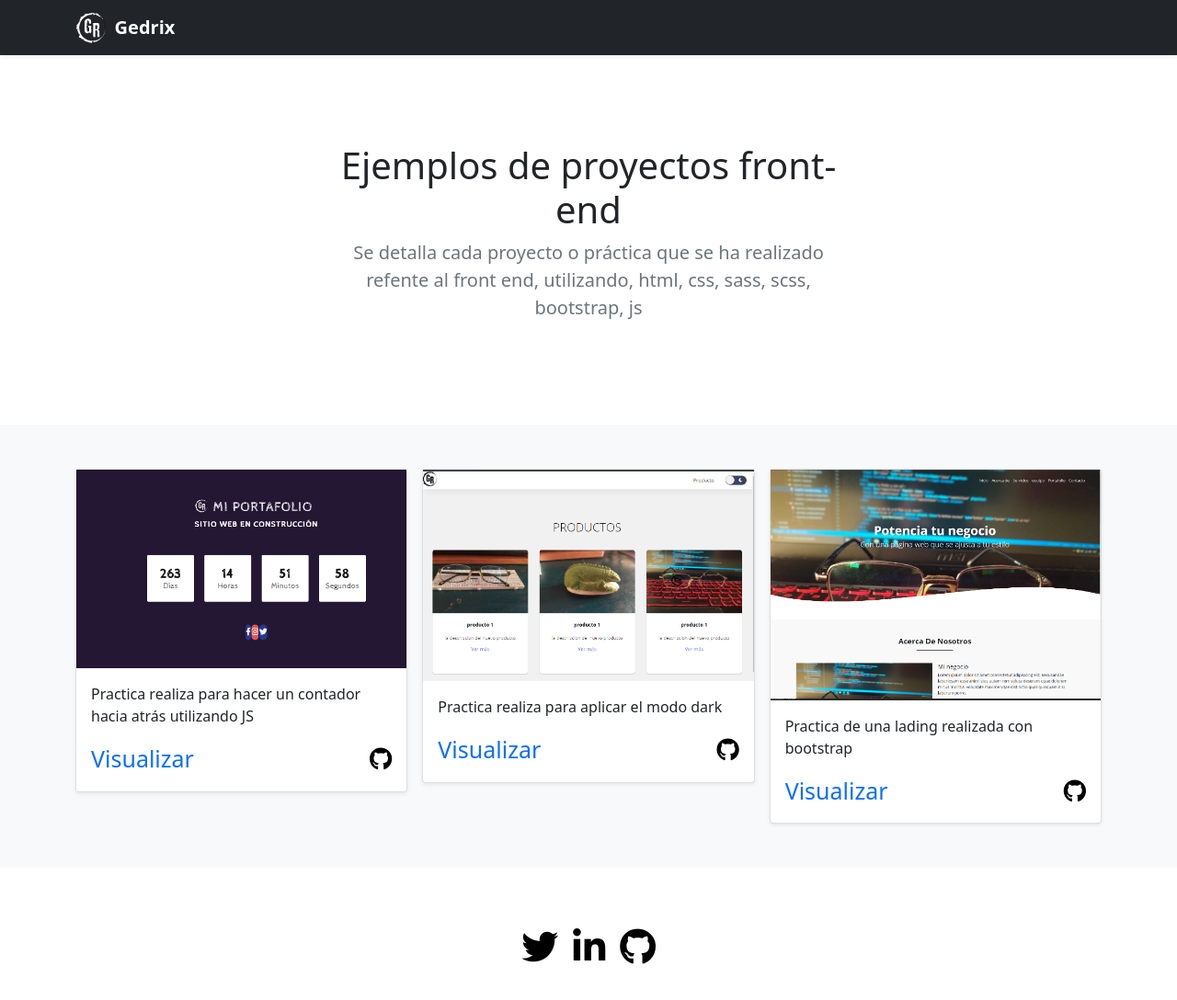
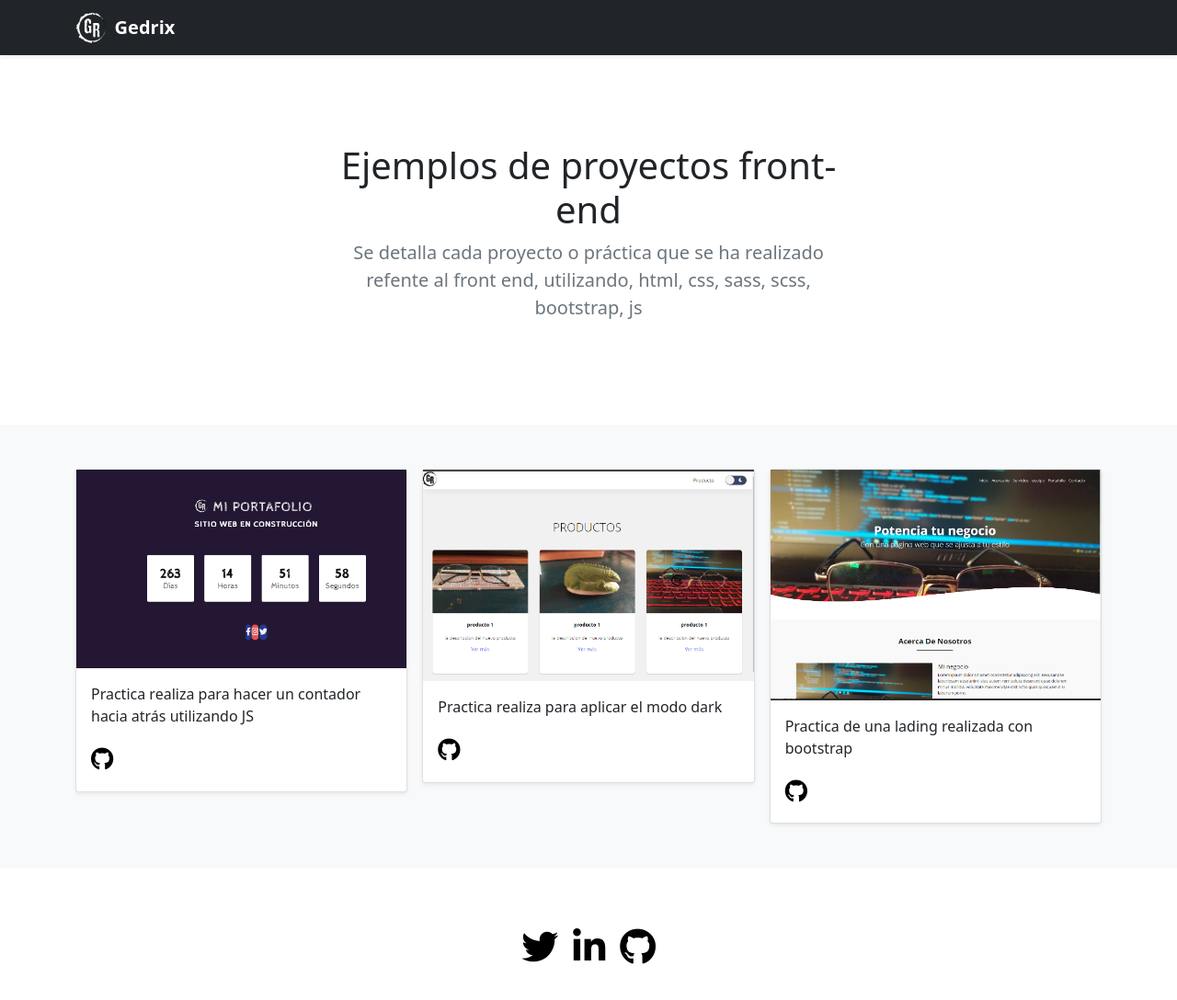
Before and after one commit to gedrix/ejm-bootstrap, a plain HTML site: page index.html in a window 1280 px wide. Shown: the whole page at 92% size. Drawn offline with nearby package versions, Linux system fonts and the light colour scheme.

Commit message:
Update index.html

```diff
--- a/index.html
+++ b/index.html
@@ -44,7 +44,7 @@
                   <div class="card-body">
                     <p class="card-text">Practica realiza para hacer un contador hacia atrás utilizando JS</p>
                     <div class="d-flex justify-content-between align-items-center" style="font-size: 25px;">
-                        <a href="cuenta-regresiva/index.html" style="text-decoration: none;">Visualizar</a>
+                        <!--<a href="cuenta-regresiva/index.html" style="text-decoration: none;">Visualizar</a>-->
                         <a href="https://github.com/gedrix/ejm-frontEnd/tree/main/cuenta-regresiva" style="color: black;"><i class="fab fa-github"></i></a>
                     </div>
                   </div>
@@ -58,7 +58,7 @@
                   <div class="card-body">
                     <p class="card-text">Practica realiza para aplicar el modo dark </p>
                     <div class="d-flex justify-content-between align-items-center" style="font-size: 25px;">
-                        <a href="modo-dark/index.html" style="text-decoration: none;">Visualizar</a>
+                       <!-- <a href="modo-dark/index.html" style="text-decoration: none;">Visualizar</a>-->
                         <a href="https://github.com/gedrix/ejm-frontEnd/tree/main/modo-dark" style="color: black;"><i class="fab fa-github"></i></a>
                     </div>
                   </div>
@@ -71,7 +71,7 @@
                   <div class="card-body">
                     <p class="card-text">Practica de una lading realizada con bootstrap</p>
                     <div class="d-flex justify-content-between align-items-center" style="font-size: 25px;">
-                        <a href="plantilla1/index.html" style="text-decoration: none;">Visualizar</a>
+                        <!--<a href="plantilla1/index.html" style="text-decoration: none;">Visualizar</a>-->
                         <a href="https://github.com/gedrix/ejm-frontEnd/tree/main/plantilla1" style="color: black;"><i class="fab fa-github"></i></a>
                     </div>
                   </div>
```
